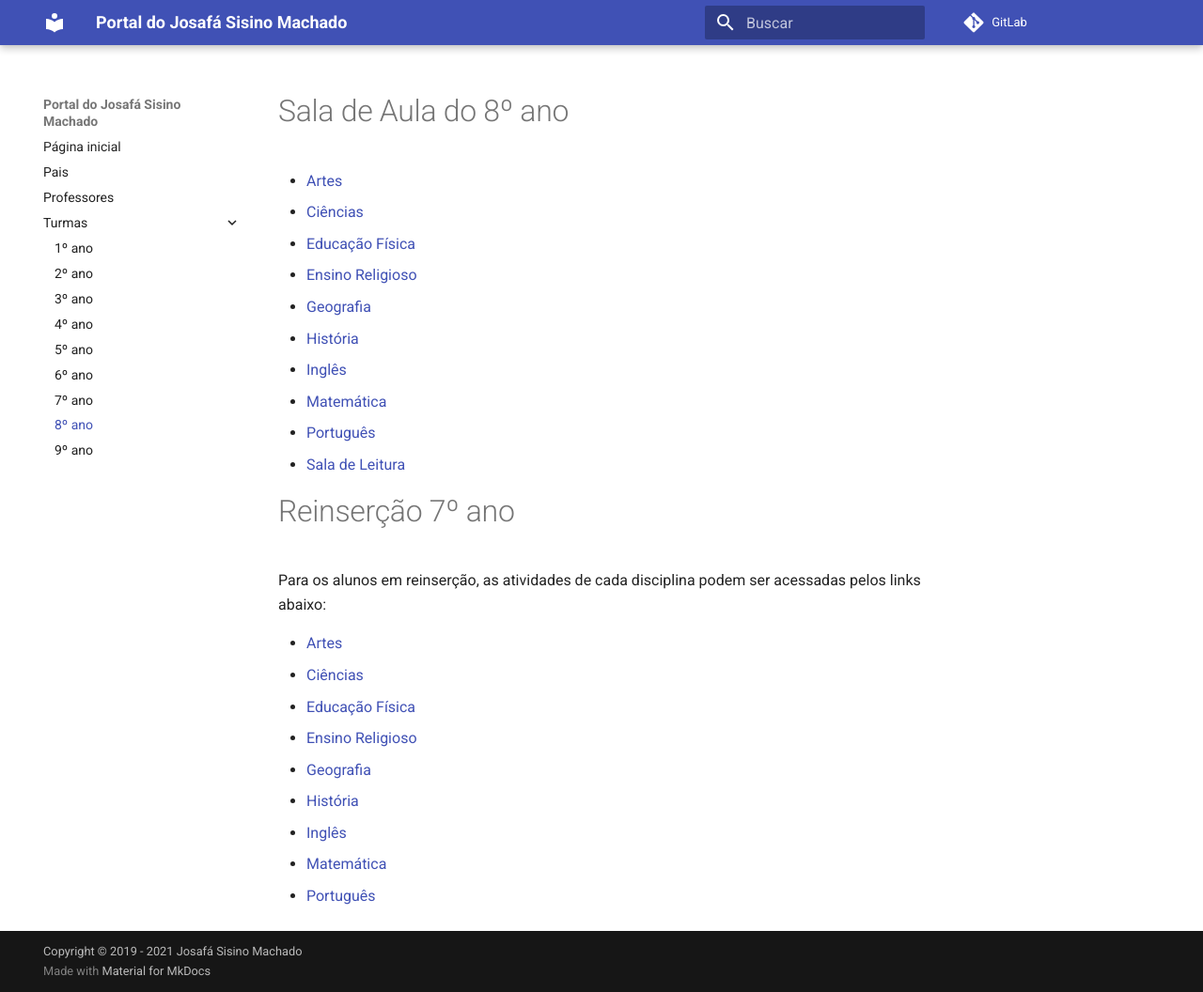
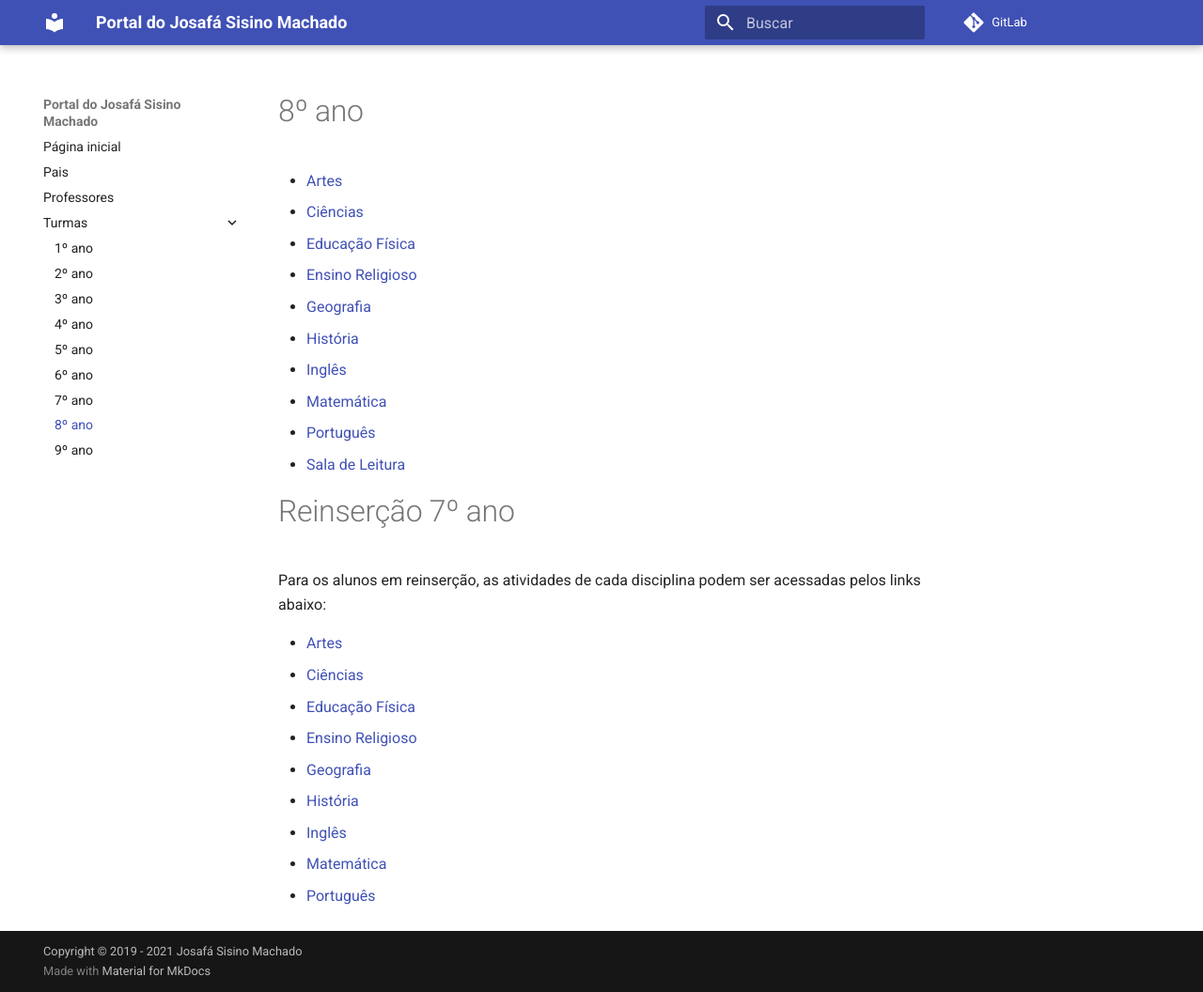
Before and after one commit to josalab/josalab, an MkDocs documentation site: the page built from docs/turmas/8o-ano.md, in a window 1280 px wide and 1056 px high. Shown: the whole window at 94% size. Built offline with MkDocs 1.6.1 and Material for MkDocs 9.7.7, drawn with Linux system fonts in a browser that asks for light colours; comment, search, counter and statistics services are not loaded.

Commit message:
Update 8o-ano.md

```diff
--- a/docs/turmas/8o-ano.md
+++ b/docs/turmas/8o-ano.md
@@ -1,4 +1,4 @@
-# Sala de Aula do 8º ano
+# 8º ano
 
 - [Artes]()
 - [Ciências](https://padlet.com/fredericohorie/lqz3tq38ml06jl7x)
```
